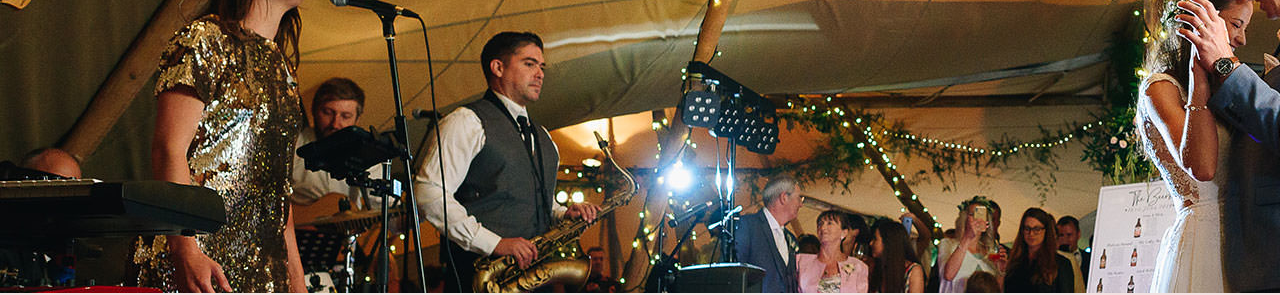
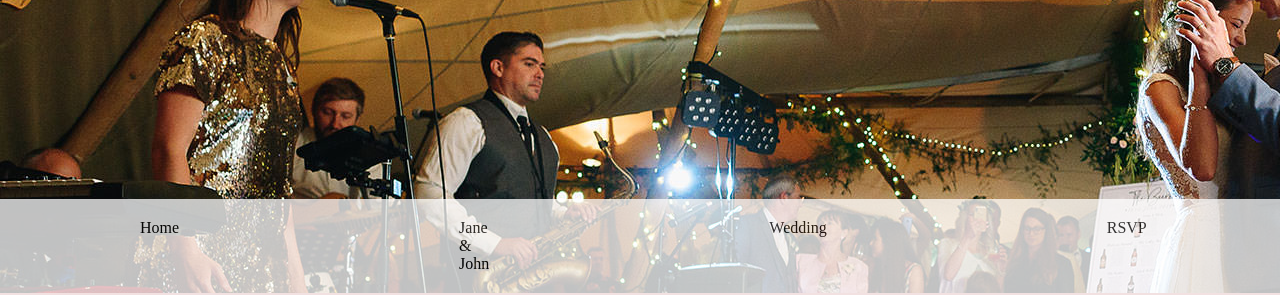
Before and after one commit to Softconstruct-internship/Html-Task-5, a website: page index.html in a window 1280 px wide. Shown: the part 507-802 px from the top of the page. Drawn offline with Linux system fonts and the light colour scheme.

Commit message:
added nav fixed

```diff
--- a/index.html
+++ b/index.html
@@ -10,16 +10,17 @@
 </head>
 
 <body>
-    <section class="main-header-container">
+    <section id="home" class="main-header-container">
         <div class="header-container">
             <h1>Jane & John</h1>
             <h2>Are getting married</h2>
             <h2>17.07.2017</h2>
         </div>
     </section>
+
     <section class="main_container">
         <div>
-            <h1>Jane & John</h1>
+            <h1 id="jane">Jane & John</h1>
             <img src="./assets/img/wedding_couple2.jpg" alt="">
             <p>You all know us. And we all know you.
                 We are getting married lorem ipsum
@@ -50,7 +51,7 @@
             <h2>Of course..</h2>
         </div>
     </section>
-    <section class="main-wedding-container">
+    <section id="wedding" class="main-wedding-container">
         <div>
             <h1>THE WEDDING</h1>
             <img src="./assets/img/wedding_location.jpg" alt="wedding">
@@ -68,16 +69,25 @@
             </div>
         </div>
     </section>
-    <section class="main-rspv-container">
-<div>
-    <h2>HOPE YOU CAN MAKE IT!</h2>
-    <small>Kindly Respond By January, 2017</small>
-    <button>RSVP</button>
-</div>
+    <section id="rsvp" class="main-rspv-container">
+        <div>
+            <h2>HOPE YOU CAN MAKE IT!</h2>
+            <small>Kindly Respond By January, 2017</small>
+            <button>RSVP</button>
+        </div>
     </section>
+    <div class="main-nav-container">
+        <div>
+            <a href="#home">Home</a>
+            <a href="#jane">Jane & John</a>
+            <a href="#wedding">Wedding</a>
+            <a class="rsvp" href="#rsvp">RSVP</a>
+        </div>
+    </div>
     <footer class='footer'>
         <p>Powered by <a href="w3.css">w3.css</a></p>
     </footer>
+
 </body>
 
 </html>
--- a/sass/_footer.scss
+++ b/sass/_footer.scss
@@ -1,8 +1,8 @@
 .footer {
     background-color: black;
     width: 100%;
-    padding-top: 20px !important;
-    padding-bottom: 20px !important;
+        padding-top: 20px !important;
+        padding-bottom: 20px !important;
     text-align: center;
     color: white;
 
--- /dev/null
+++ b/sass/_nav.scss
@@ -0,0 +1,29 @@
+.main-nav-container {
+    position: fixed;
+    bottom: 0;
+    background-color: white;
+    opacity: 0.75;
+    width: 100%;
+    div {
+        width: 100%;
+        display: flex;
+        justify-content: space-around;
+        a {
+            text-decoration: none;
+            color: black;
+            padding: 20px 140px 20px;
+            &:hover {
+                background-color: rgb(236, 230, 230);
+                font-weight: 500;
+            }
+        }
+        .rsvp {
+            &:hover {
+                background-color: black;
+                color: white;
+                font-weight: 500;
+            }
+
+        }
+    }
+}
--- a/sass/_rsvp.scss
+++ b/sass/_rsvp.scss
@@ -17,6 +17,7 @@
             letter-spacing: 4px;
         }
         small {
+            display: block;
             padding: 30px;
             font-size: 18px !important;
             letter-spacing: 2px !important;
@@ -24,7 +25,6 @@
         button {
             color: $first_type_color;
             background-color: #f44336;
-            opacity: 0.6;
             font-size: 25px;
             padding: 20px 60px !important;
             border-radius: 4px;
@@ -35,6 +35,7 @@
                 color: black;
                 font-size: 25px;
                 font-weight: 500;
+
             }
         }
     }
--- a/sass/main.scss
+++ b/sass/main.scss
@@ -5,6 +5,7 @@
 @import "wedding-container";
 @import "rsvp";
 @import "footer";
+@import "nav";
 
 *{
     margin: 0;
```
Also changed, not shown: css/style.css.
